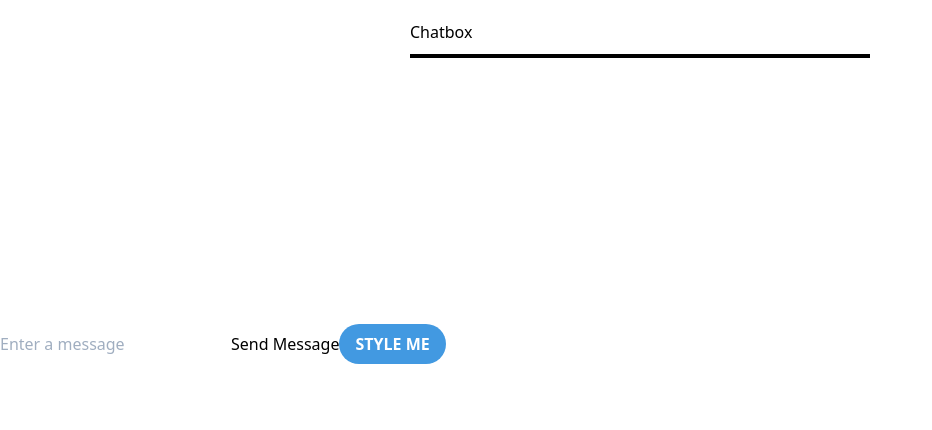
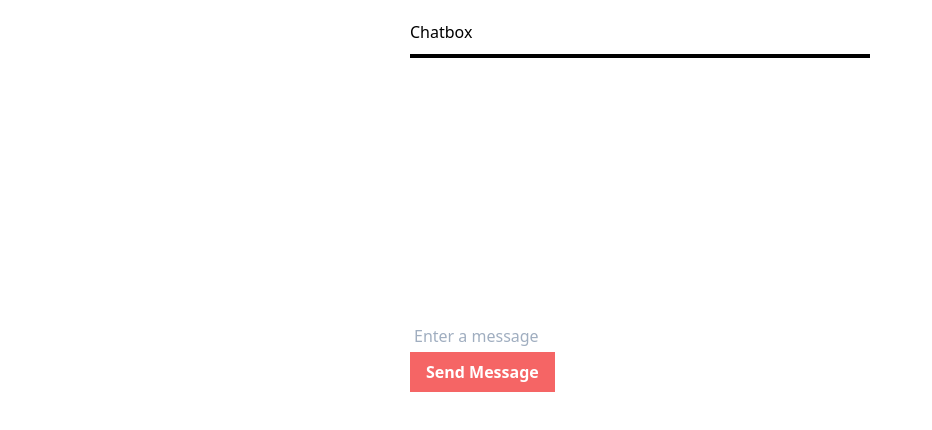
Before and after one commit to l-burrell/chatbox, a Vue app: page / in a window 1280 px wide. Shown: the top 430 px of the page, without its empty margins (0-932 px from the left). Built offline with nearby package versions, Linux system fonts and the light colour scheme; what vuefire would draw is missing.

Commit message:
chatbox app - css styling

```diff
--- a/src/App.vue
+++ b/src/App.vue
@@ -1,18 +1,28 @@
 <template>
-  <div>
+  <div id="app">
     <Messages :messages="message"/>
-    <br/>
-    <input type="text" placeholder="Enter a message" v-model="newMessage"/>
-    <!-- <h3>{{newMessage}}</h3> -->
-    <button @click="sendMessage(newMessage)">Send Message</button>
-
-    <button class="bg-blue-500 hover:bg-blue-1000 text-white font-bold py-2 px-4 rounded-full">
-      STYLE ME
-    </button>
-
+    <div id="send">
+      <input id="msg" class="py-2" type="text" placeholder="Enter a message" v-model="newMessage"/>
+      <button class="bg-red-500 font-bold text-white py-2 px-4" @click="sendMessage(newMessage)">Send Message</button>
+    </div>
   </div>
 </template>
 
+<style scoped>
+  #send {
+    margin: auto;
+    width: 500px;
+    padding: 20px;
+  }
+  #msg {
+    width: 320px;
+    padding: 4px;
+    /* border: solid black 2px; */
+  }
+  #app {
+    /* background-color: #333;; */
+  }
+</style>
 
 <script>
 import Messages from "./components/Messages.vue";
```
